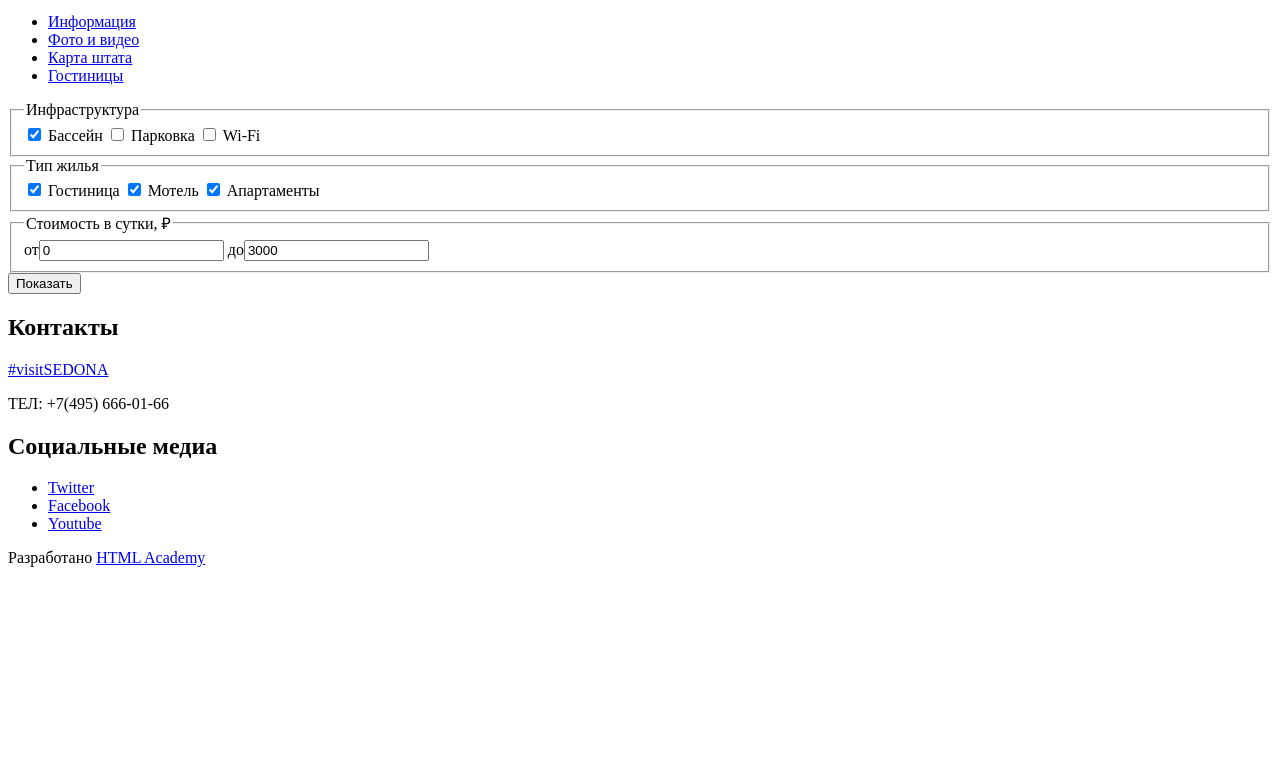
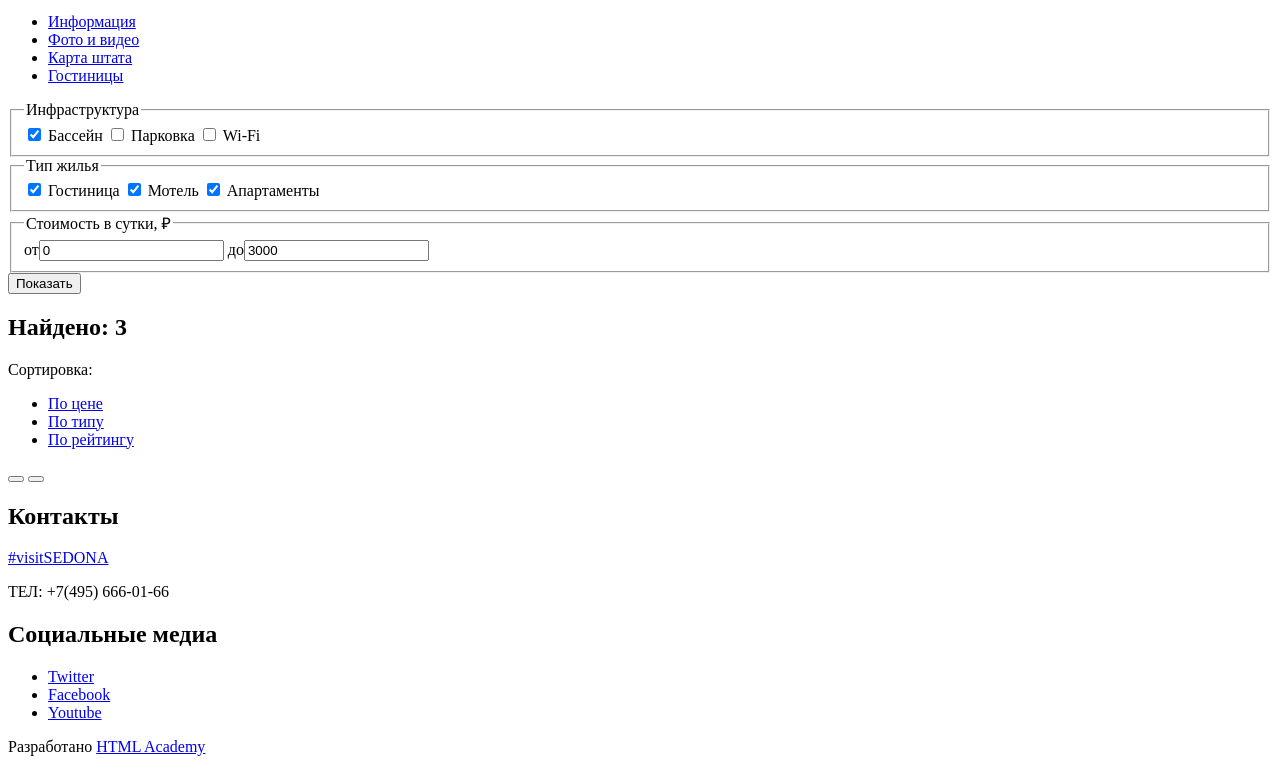
Before and after one commit to elismountain/89110-sedona-28, a plain HTML site: page catalog.html in a window 1280 px wide. Shown: the part 29-801 px from the top of the page. Drawn offline with Linux system fonts and the light colour scheme.

Commit message:
карта седоны и фильтр по каталогу

```diff
--- a/catalog.html
+++ b/catalog.html
@@ -20,6 +20,7 @@
     </nav>
     </header>
     <main>
+      <section class="filter">
         <form action="#" method="get">
           <fieldset>
             <legend> Инфраструктура </legend>
@@ -39,17 +40,24 @@
             <legend> Стоимость в сутки, <span> ₽ </span> </legend>
             <label>от<input type="text" value="0"></label>
             <label>до<input type="text" value="3000"></label>
+          </fieldset>
 
-    </fieldset>
           <button type="submit">Показать</button>
         </form>
 
-
-  <!-- добавить результаты поиска-->
+        <section>
+          <h2>Найдено: 3</h2>
+          <p>Сортировка:</p>
+          <ul>
+            <li><a href="#">По цене</a></li>
+            <li><a href="#">По типу</a></li>
+            <li><a href="#">По рейтингу</a></li>
+          </ul>
+          <button class="ascending"></button>
+          <button class="descending active"></button>
+      </section>
 
   </main>
-
-
 
   <footer>
     <section>
```
Also changed, not shown: index.html (+5 -0 lines). Lines whose indentation alone changed are shown as unchanged.
